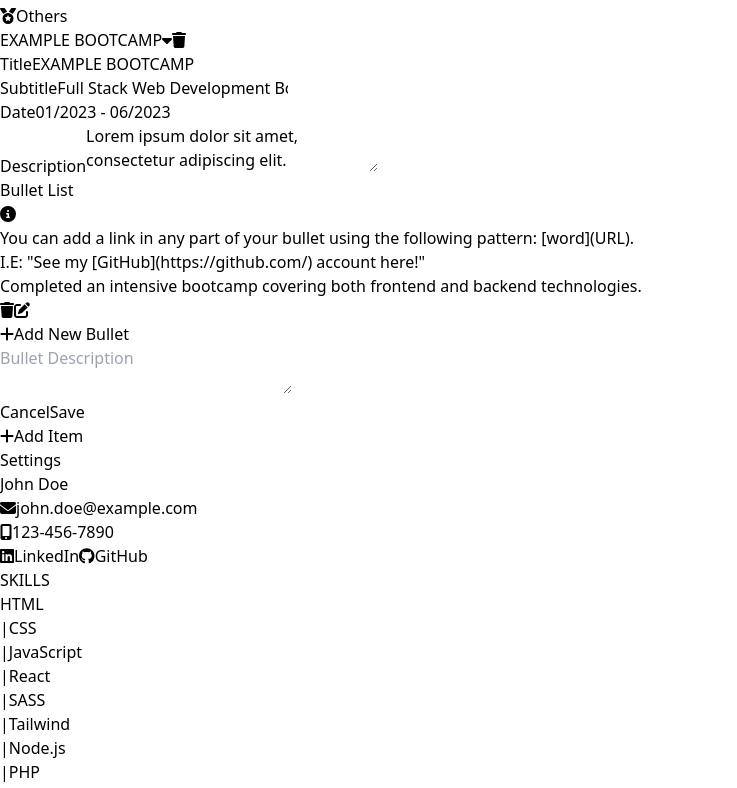
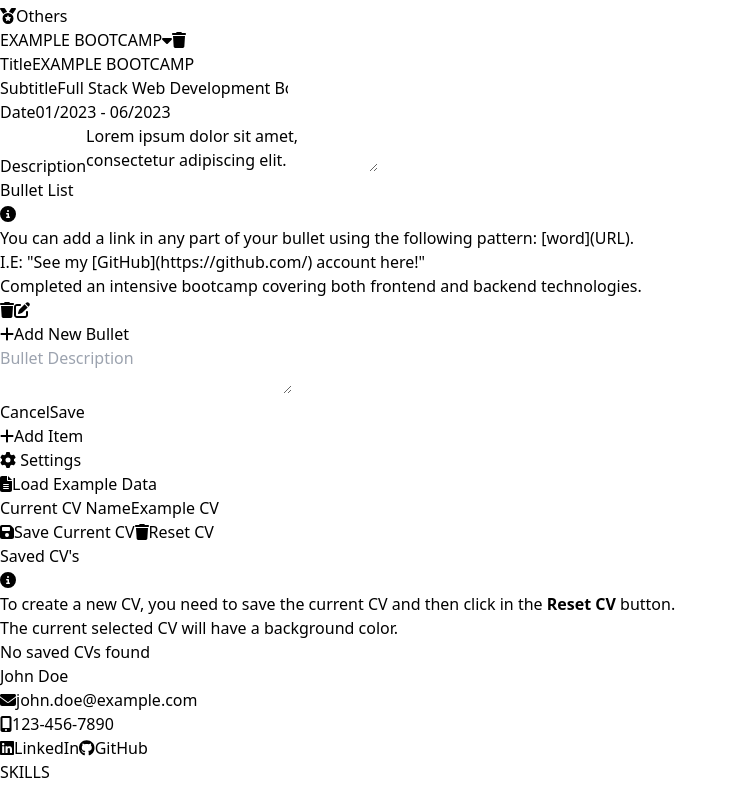
Before and after one commit to jonhatanh/cv-builder-application, a React (Vite) app: page / in a window 1280 px wide. Shown: the part 2006-2794 px from the top of the page, without its empty margins (0-737 px from the left). Built offline with nearby package versions, Linux system fonts and the light colour scheme.

Commit message:
Add Settings to handle Saved CVs
- Add Tooltip component
- Add IconButton component
- Update contexts to accept 'load' actions

```diff
--- a/src/App.jsx
+++ b/src/App.jsx
@@ -23,6 +23,7 @@ import {
   OthersDispatchContext,
 } from "./contexts/CustomDetailsProvider";
 import { MainProvider } from "./contexts/MainProvider";
+import Settings from "./components/Settings";
 
 function App() {
   //Sections collapse
@@ -70,9 +71,9 @@ function App() {
             dispatcher={OthersDispatchContext}
             CustomForm={OthersForm}
           />
-          <div>
-            Settings
-          </div>
+          <Settings>
+
+          </Settings>
         </div>
         <CVPreview></CVPreview>
       </MainProvider>
--- a/src/components/BulletListButton.jsx
+++ b/src/components/BulletListButton.jsx
@@ -4,6 +4,7 @@ export default function BulletListButton({children, onClick}) {
   <button
     className="flex flex-1 items-center rounded-md p-3  shadow-md shadow-sky-100 transition-all hover:-translate-y-1 hover:text-sky-700 hover:shadow-lg hover:shadow-sky-200"
     onClick={onClick}
+    type="button"
   >
     {children}
   </button>
--- /dev/null
+++ b/src/components/IconButton.jsx
@@ -0,0 +1,13 @@
+import { faPenToSquare } from "@fortawesome/free-solid-svg-icons";
+import { FontAwesomeIcon } from "@fortawesome/react-fontawesome";
+
+export default function IconButton({ icon, ...props }) {
+  return (
+    <button
+      className="rounded-full px-2 py-1 transition-colors hover:bg-slate-300"
+      {...props}
+    >
+      <FontAwesomeIcon icon={icon} />
+    </button>
+  );
+}
--- /dev/null
+++ b/src/components/Settings.jsx
@@ -0,0 +1,253 @@
+import { useEffect, useMemo, useState } from "react";
+import SectionButton from "./SectionButton";
+import { FontAwesomeIcon } from "@fortawesome/react-fontawesome";
+import {
+  faFileLines,
+  faFloppyDisk,
+  faGear,
+  faPlus,
+  faTrash,
+  faUpload,
+} from "@fortawesome/free-solid-svg-icons";
+import FormItem from "./FormItem";
+import { getCollapsableClass } from "../helpers";
+import BulletListButton from "./BulletListButton";
+import {
+  usePersonalDetails,
+  usePersonalDetailsDispatch,
+  useSocialMedia,
+  useSocialMediaDispatch,
+} from "../hooks/PersonalDetails";
+import {
+  useEducation,
+  useEducationDispatch,
+  useExperience,
+  useExperienceDispatch,
+  useOthers,
+  useOthersDispatch,
+} from "../hooks/CustomDetails";
+import { BulletsListItem } from "./BulletsList";
+import IconButton from "./IconButton";
+import Tooltip from "./Tooltip";
+import { EDUCATION_EXAMPLE, EXPERIENCE_EXAMPLE, OTHERS_EXAMPLE, PERSONAL_DETAILS_EXAMPLE, SOCIAL_MEDIA_EXAMPLE } from "../constans";
+
+function createDateString(date) {
+  return `${String(date.getHours()).padStart(2, "0")}:${String(
+    date.getMinutes(),
+  ).padStart(2, "0")} - ${String(date.getMonth() + 1).padStart(
+    2,
+    "0",
+  )}/${date.getDate()}/${date.getFullYear()}`;
+}
+
+export default function Settings(params) {
+  const [isOpen, setIsOpen] = useState(false);
+  const [currentCVId, setCurrentCVId] = useState(crypto.randomUUID());
+  const [currentCVName, setCurrentCVName] = useState("Example CV");
+  const personalDetails = usePersonalDetails();
+  const socialMedia = useSocialMedia();
+  const education = useEducation();
+  const experience = useExperience();
+  const others = useOthers();
+  const dispatchPersonalDetails = usePersonalDetailsDispatch();
+  const dispatchSocialMedia = useSocialMediaDispatch();
+  const dispatchEducation = useEducationDispatch();
+  const dispatchExperience = useExperienceDispatch();
+  const dispatchOthers = useOthersDispatch();
+
+  const [savedCV, setSavedCV] = useState(() => {
+    const cvs = localStorage.getItem("cvs");
+    return cvs ? JSON.parse(cvs) : [];
+  });
+
+  useEffect(() => {
+    localStorage.setItem("cvs", JSON.stringify(savedCV));
+  }, [savedCV]);
+  const sectionClass = getCollapsableClass(
+    isOpen,
+    "flex flex-col gap-5 pb-3 px-4",
+  );
+
+  function handleChange(name, value) {
+    setCurrentCVName(value);
+  }
+
+  function handleSaveCV() {
+    const currentCV = savedCV.find((cv) => cv.id === currentCVId);
+    const updatedAt = createDateString(new Date());
+    const newCV = {
+      id: currentCVId,
+      name: currentCVName,
+      updatedAt,
+      personalDetails,
+      socialMedia,
+      education,
+      experience,
+      others,
+    };
+    if (currentCV) {
+      setSavedCV(
+        savedCV.map((cv) => {
+          if (cv.id === currentCV.id) {
+            return newCV;
+          }
+          return cv;
+        }),
+      );
+    } else {
+      setSavedCV([...savedCV, newCV]);
+    }
+  }
+
+  function handleLoad(cvId) {
+    const currentCV = savedCV.find((cv) => cv.id === cvId);
+    loadDataInState({
+      personalDetails: currentCV.personalDetails,
+      socialMedia: currentCV.socialMedia,
+      education: currentCV.education,
+      experience: currentCV.experience,
+      others: currentCV.others,
+    })
+    setCurrentCVId(currentCV.id);
+    setCurrentCVName(currentCV.name);
+  }
+  function handleDelete(cvId) {
+    setSavedCV(savedCV.filter((cv) => cv.id !== cvId));
+  }
+
+  function handleLoadExampleData() {
+    loadDataInState({
+      personalDetails: PERSONAL_DETAILS_EXAMPLE,
+      socialMedia: SOCIAL_MEDIA_EXAMPLE,
+      education: EDUCATION_EXAMPLE,
+      experience: EXPERIENCE_EXAMPLE,
+      others: OTHERS_EXAMPLE,
+    });
+  }
+  function handleResetCV() {
+    setCurrentCVId(crypto.randomUUID());
+    setCurrentCVName("New Empty CV");
+    loadDataInState({
+      personalDetails: {
+        name: "",
+        email: "",
+        phone: "",
+        skills: "",
+      },
+      socialMedia: [],
+      education: [],
+      experience: [],
+      others: [],
+    });
+  }
+
+  function loadDataInState({
+    personalDetails,
+    socialMedia,
+    education,
+    experience,
+    others,
+  }) {
+    dispatchPersonalDetails({
+      type: "load",
+      personalDetails
+    });
+    dispatchSocialMedia({
+      type: "load",
+      socialMedia,
+    });
+    dispatchEducation({
+      type: "load",
+      customDetails: education,
+    });
+    dispatchExperience({
+      type: "load",
+      customDetails: experience,
+    });
+    dispatchOthers({
+      type: "load",
+      customDetails: others,
+    });
+  }
+
+  const isUpdating = useMemo(() => {
+    return savedCV.find((cv) => cv.id === currentCVId);
+  }, [currentCVId, savedCV]);
+
+  return (
+    <div className="flex flex-col rounded-md border-2 border-sky-700 border-opacity-50 bg-white shadow-md">
+      <SectionButton onClick={() => setIsOpen(!isOpen)} sectionIsOpen={isOpen}>
+        <FontAwesomeIcon className="text-sm" icon={faGear} /> Settings
+      </SectionButton>
+      <div className={sectionClass}>
+        <BulletListButton onClick={handleLoadExampleData}>
+          <FontAwesomeIcon
+            className={"mr-2 transition-all"}
+            icon={faFileLines}
+          />
+          Load Example Data
+        </BulletListButton>
+        <form className="flex flex-col gap-3">
+          <FormItem
+            labelText="Current CV Name"
+            value={currentCVName}
+            name="name"
+            handleChange={handleChange}
+          ></FormItem>
+          <div className="flex flex-wrap gap-10">
+            <BulletListButton onClick={handleSaveCV}>
+              <FontAwesomeIcon
+                className={"mr-2 transition-all "}
+                icon={faFloppyDisk}
+              />
+              {isUpdating ? "Update CV" : "Save Current CV"}
+            </BulletListButton>
+            <BulletListButton onClick={handleResetCV}>
+              <FontAwesomeIcon
+                className={"mr-2 transition-all "}
+                icon={faTrash}
+              />
+              Reset CV
+            </BulletListButton>
+          </div>
+        </form>
+        <section>
+          <h3 className="flex gap-2 border-b-2 border-b-sky-700 border-opacity-50 text-lg font-semibold">
+            Saved CV's
+            <Tooltip>
+              <p>
+                To create a new CV, you need to save the current CV and then
+                click in the <b>Reset CV</b> button.
+              </p>
+              <p>The current selected CV will have a background color.</p>
+            </Tooltip>
+          </h3>
+          <ul>
+            {savedCV.length ? (
+              savedCV.map((cv) => {
+                return (
+                  <BulletsListItem
+                    key={cv.id}
+                    text={`${cv.name} (Updated at: ${cv.updatedAt})`}
+                    isSelected={currentCVId === cv.id}
+                  >
+                    <IconButton
+                      icon={faUpload}
+                      onClick={() => handleLoad(cv.id)}
+                    />
+                    <IconButton
+                      icon={faTrash}
+                      onClick={() => handleDelete(cv.id)}
+                    />
+                  </BulletsListItem>
+                );
+              })
+            ) : (
+              <li className="py-3 text-center">No saved CVs found</li>
+            )}
+          </ul>
+        </section>
+      </div>
+    </div>
+  );
+}
--- a/src/components/SocialMediaItem.jsx
+++ b/src/components/SocialMediaItem.jsx
@@ -9,7 +9,8 @@ function socialMediaItem({ socialMedia }) {
   return socialMedia.link ? (
     <a
       className="flex items-center underline underline-offset-2 overflow-hidden"
-      href={socialMedia.link}
+      target="_blank"
+      href={socialMedia.link} rel="noreferrer"
     >
       {socialMediaIcon}
       {socialMedia.name}
--- /dev/null
+++ b/src/components/Tooltip.jsx
@@ -0,0 +1,17 @@
+import { faCircleInfo } from "@fortawesome/free-solid-svg-icons";
+import { FontAwesomeIcon } from "@fortawesome/react-fontawesome";
+
+export default function Tooltip({children}) {
+  return (
+    <div className="relative block">
+      <FontAwesomeIcon
+        className="peer"
+        icon={faCircleInfo}
+      />
+      <div className="pointer-events-none absolute bottom-full left-full w-60 rounded-md border-2 bg-sky-500 p-2 text-sm font-medium text-white opacity-0 transition-all peer-hover:opacity-100">
+        {children}
+      </div>
+    </div>
+  );
+
+};
--- a/src/constans.js
+++ b/src/constans.js
@@ -71,7 +71,7 @@ export const SOCIAL_MEDIA_EXAMPLE = [
   {
     id: crypto.randomUUID(),
     name: "GitHub",
-    link: "https://github.com/johndoe",
+    link: "https://github.com/jonhatanh",
     iconName: "GitHub",
   },
 ];
--- a/src/contexts/CustomDetailsProvider.jsx
+++ b/src/contexts/CustomDetailsProvider.jsx
@@ -110,7 +110,9 @@ function customDetailsReducer(customDetails, action) {
     case "deleted_section": {
       return customDetails.filter((section) => section.id !== action.id);
     }
-
+    case "load": {
+      return action.customDetails;
+    }
     default: {
       throw Error("Unknown action: " + action.type);
     }
--- a/src/contexts/PersonalDetailsProvider.jsx
+++ b/src/contexts/PersonalDetailsProvider.jsx
@@ -39,6 +39,9 @@ function personalDetailsReducer(personalDetails, action) {
         [action.property]: action.value,
       };
     }
+    case "load": {
+      return action.personalDetails;
+    }
     default: {
       throw Error("Unknown action: " + action.type);
     }
@@ -61,6 +64,9 @@ function socialMediaReducer(socialMedia, action) {
     case "deleted": {
       return socialMedia.filter((s) => s.id !== action.id);
     }
+    case "load": {
+      return action.socialMedia;
+    }
     default: {
       throw Error("Unknown action: " + action.type);
     }
```
Also changed, not shown: src/components/BulletsList.jsx (+19 -29 lines).
